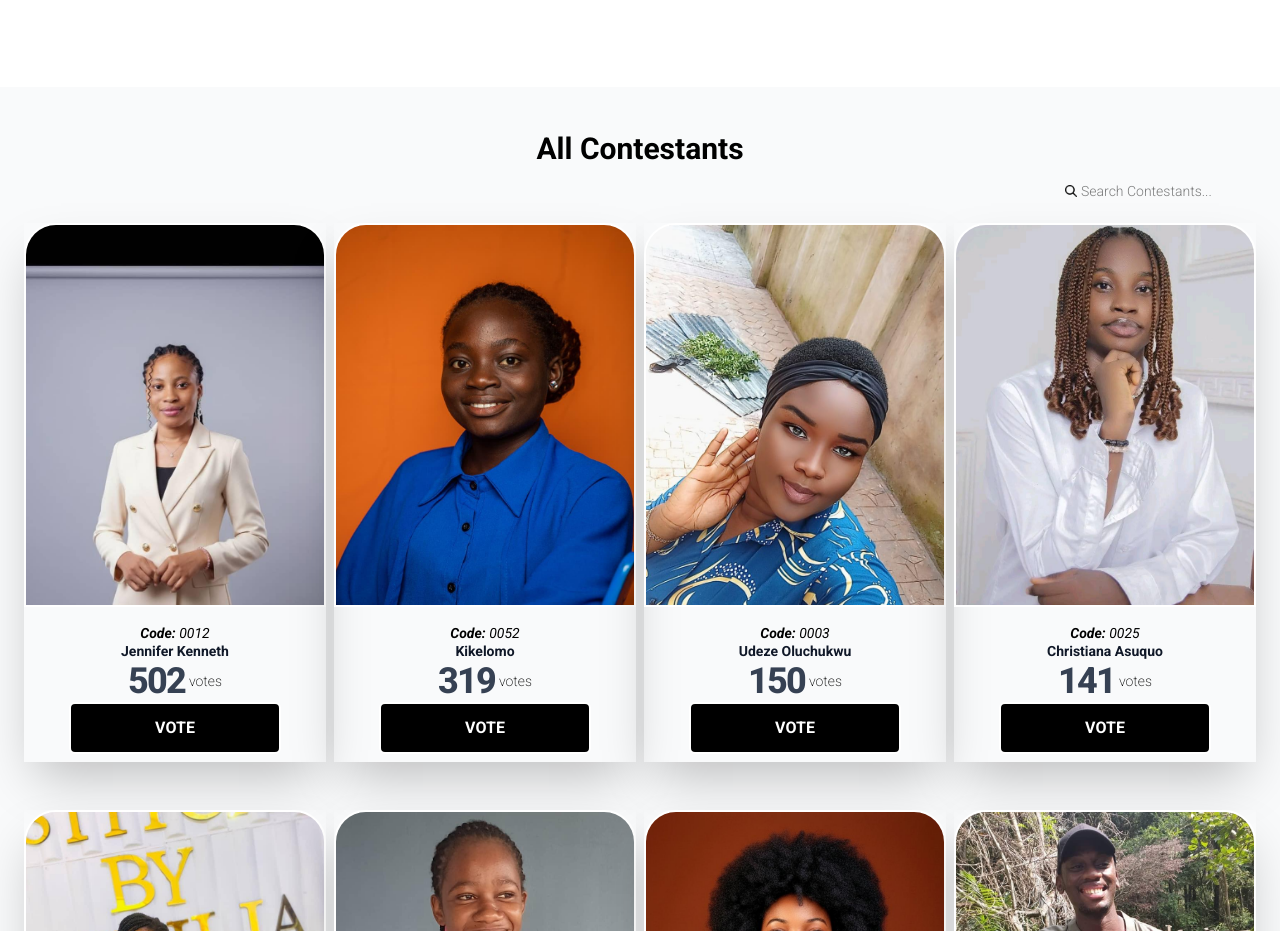
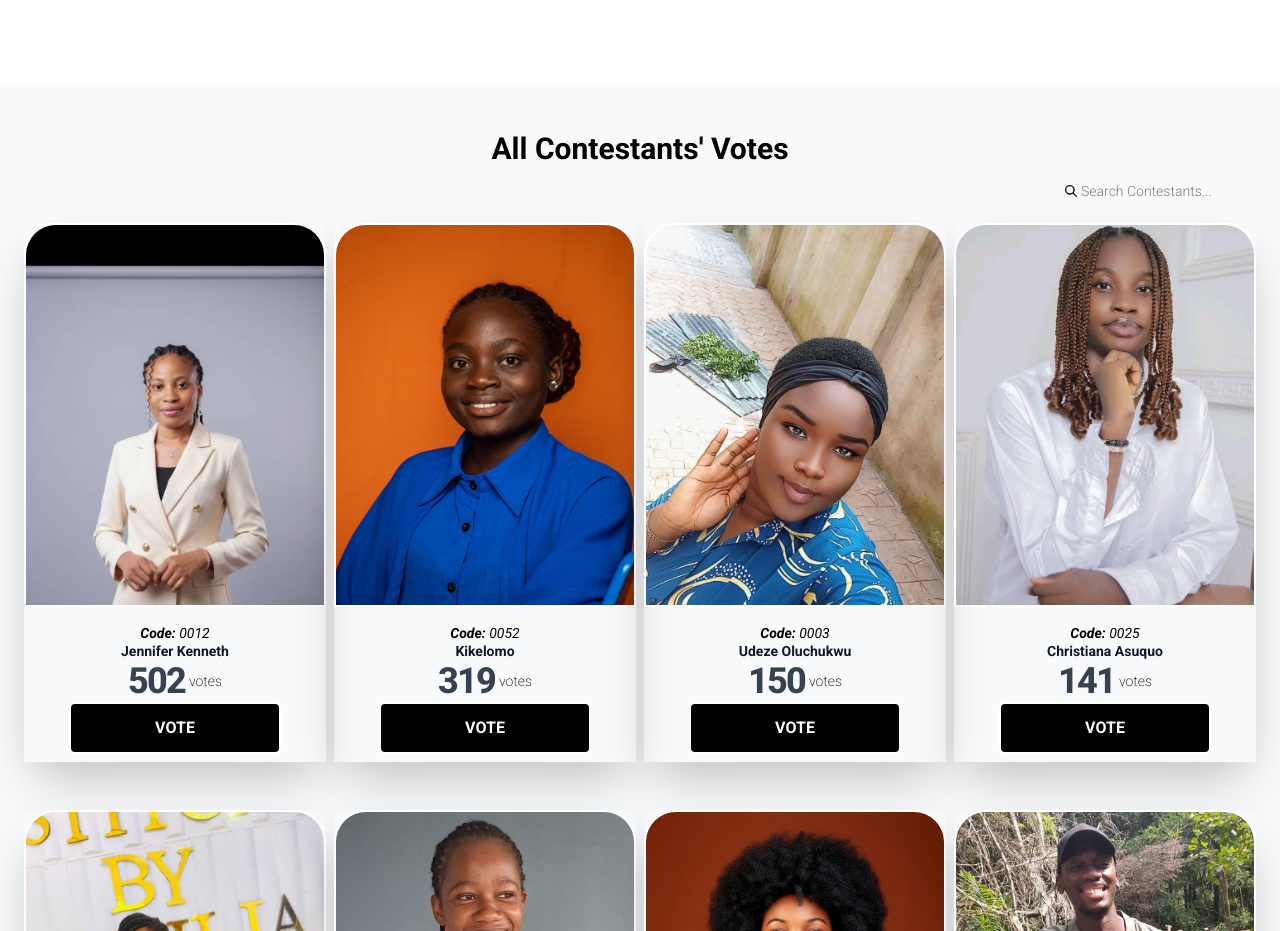
Before and after one commit to isaiah973/rankingSystem, a React (Vite) app: page / in a window 1280 px wide. Shown: the part 1140-2071 px from the top of the page. Built offline with nearby package versions, Linux system fonts and the light colour scheme.

Commit message:
contestants' votes

```diff
--- a/src/Components/RankedContestants.jsx
+++ b/src/Components/RankedContestants.jsx
@@ -18,7 +18,7 @@ export default function RankedContestants() {
   return (
     <div className="p-5 bg-gray-50 font-[Roboto]">
       <div>
-        <h1 className="mt-6 text-3xl font-bold mb-3 text-center">All Contestants</h1>
+        <h1 className="mt-6 text-3xl font-bold mb-3 text-center">All Contestants' Votes</h1>
 
         <div className="flex items-center justify-end mb-5">
             <img className="w-3" src="/icons/search (1).png" alt="search icon" />
```
